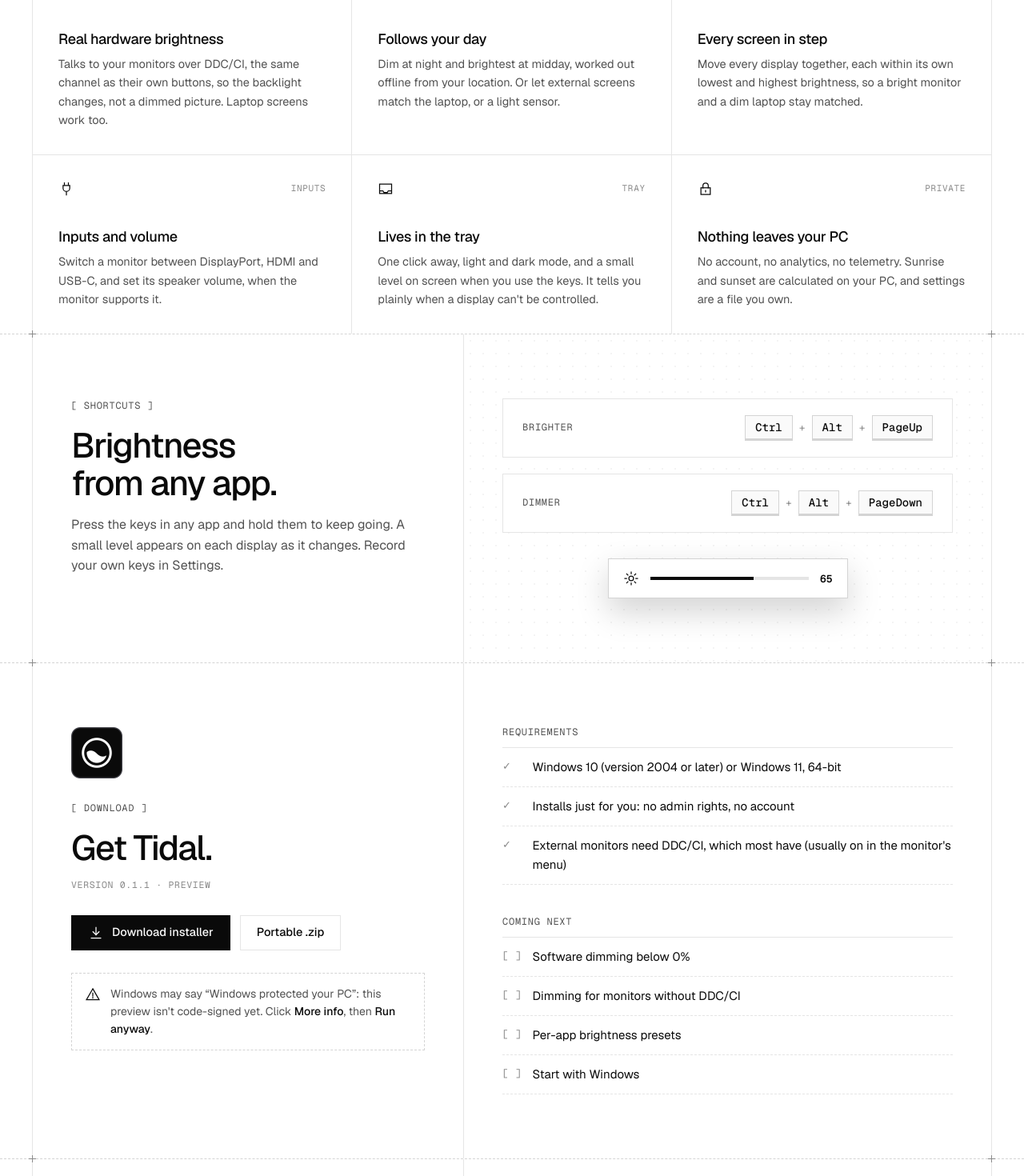
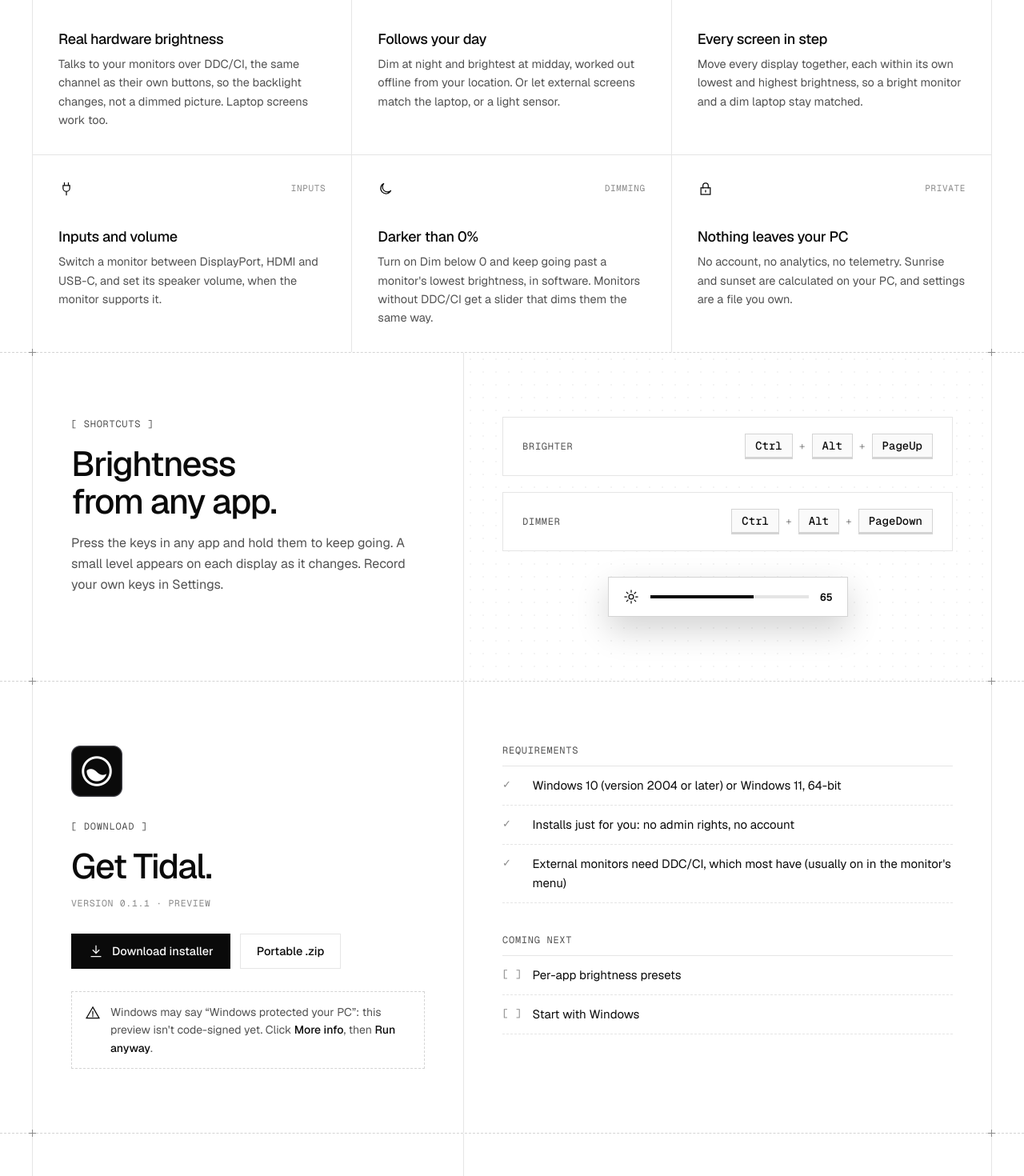
Before and after one commit to EzraBuild/Tidal, a Next.js app in the folder website/: page / in a window 1280 px wide. Shown: the part 1247-2717 px from the top of the page at 80% size. Built offline with nearby package versions, Linux system fonts and the light colour scheme.

Commit message:
Move software dimming from coming next to the website's features

```diff
--- a/website/app/page.tsx
+++ b/website/app/page.tsx
@@ -10,7 +10,7 @@
   PlugIcon,
   SunIcon,
   SunsetIcon,
-  TrayIcon,
+  MoonIcon,
   WarningIcon,
 } from "@/components/icons";
 
@@ -45,10 +45,10 @@
     text: "Switch a monitor between DisplayPort, HDMI and USB-C, and set its speaker volume, when the monitor supports it.",
   },
   {
-    tag: "Tray",
-    icon: TrayIcon,
-    title: "Lives in the tray",
-    text: "One click away, light and dark mode, and a small level on screen when you use the keys. It tells you plainly when a display can't be controlled.",
+    tag: "Dimming",
+    icon: MoonIcon,
+    title: "Darker than 0%",
+    text: "Turn on Dim below 0 and keep going past a monitor's lowest brightness, in software. Monitors without DDC/CI get a slider that dims them the same way.",
   },
   {
     tag: "Private",
@@ -71,12 +71,7 @@
   "External monitors need DDC/CI, which most have (usually on in the monitor's menu)",
 ];
 
-const comingNext = [
-  "Software dimming below 0%",
-  "Dimming for monitors without DDC/CI",
-  "Per-app brightness presets",
-  "Start with Windows",
-];
+const comingNext = ["Per-app brightness presets", "Start with Windows"];
 
 const faq = [
   {
@@ -85,8 +80,8 @@
       <>
         Most external monitors from the last decade support DDC/CI, the standard Tidal uses. If one doesn&apos;t respond, turn on DDC/CI in
         the monitor&apos;s on-screen menu, or connect it directly instead of through a dock, KVM switch or adapter. Wireless and
-        DisplayLink displays can&apos;t be controlled this way. Laptop screens use Windows&apos; own brightness control. Tidal shows which
-        method each display uses, and why when one can&apos;t be controlled.
+        DisplayLink displays can&apos;t be controlled this way, so Tidal dims them in software instead. Laptop screens use Windows&apos;
+        own brightness control. Tidal shows which method each display uses, and why when one can&apos;t be controlled.
       </>
     ),
   },
--- a/website/components/icons.tsx
+++ b/website/components/icons.tsx
@@ -51,9 +51,9 @@
   </Icon>
 );
 
-export const TrayIcon = (p: IconProps) => (
+export const MoonIcon = (p: IconProps) => (
   <Icon {...p}>
-    <path d="M3 15h5l1.5 2.5h5L16 15h5M3 15V5h18v10M3 15v4h18v-4" />
+    <path d="M20 14.5A8 8 0 1 1 9.5 4a6.5 6.5 0 0 0 10.5 10.5z" />
   </Icon>
 );
 
```
